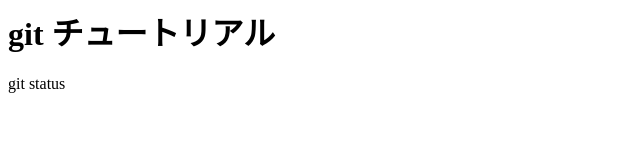
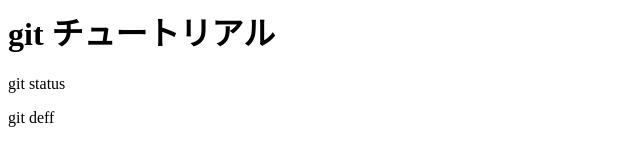
Before and after one commit to hoshito-kishi/git_tutorial, a plain HTML site: page index.html in a window 1280 px wide. Shown: the full height of the page, 0-640 px from the left. Drawn offline with Linux system fonts and the light colour scheme.

Commit message:
git deffコマンドの確認

```diff
--- a/index.html
+++ b/index.html
@@ -1,2 +1,3 @@
 <h1>git チュートリアル</h1>
 <p>git status</p>
+<p>git deff</p>
```
